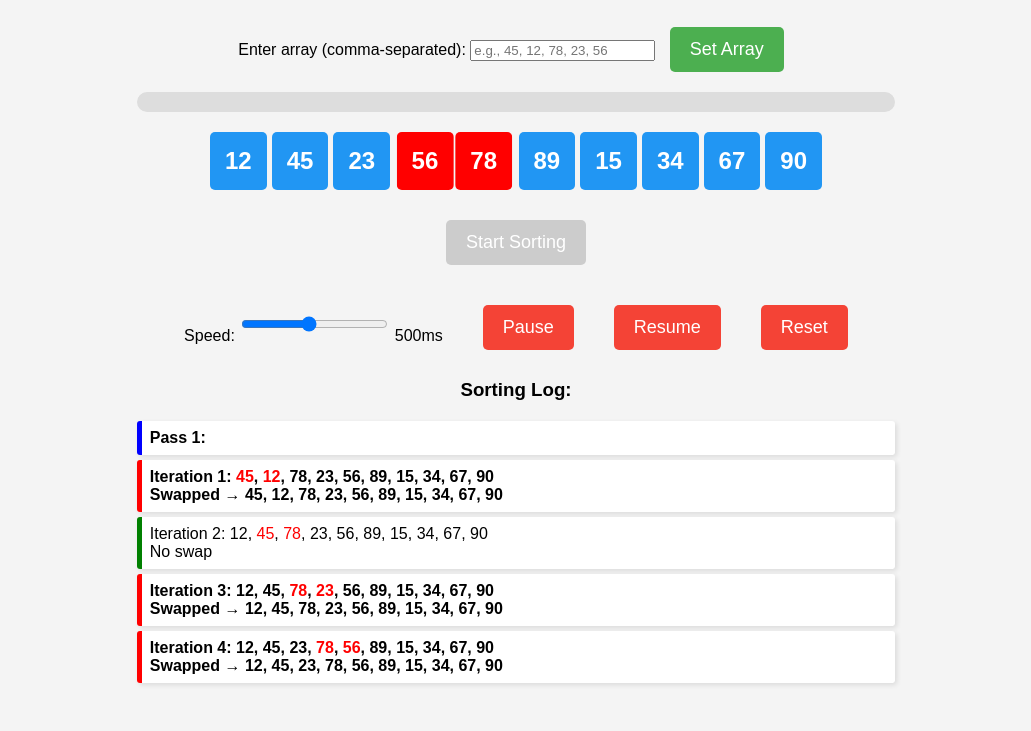
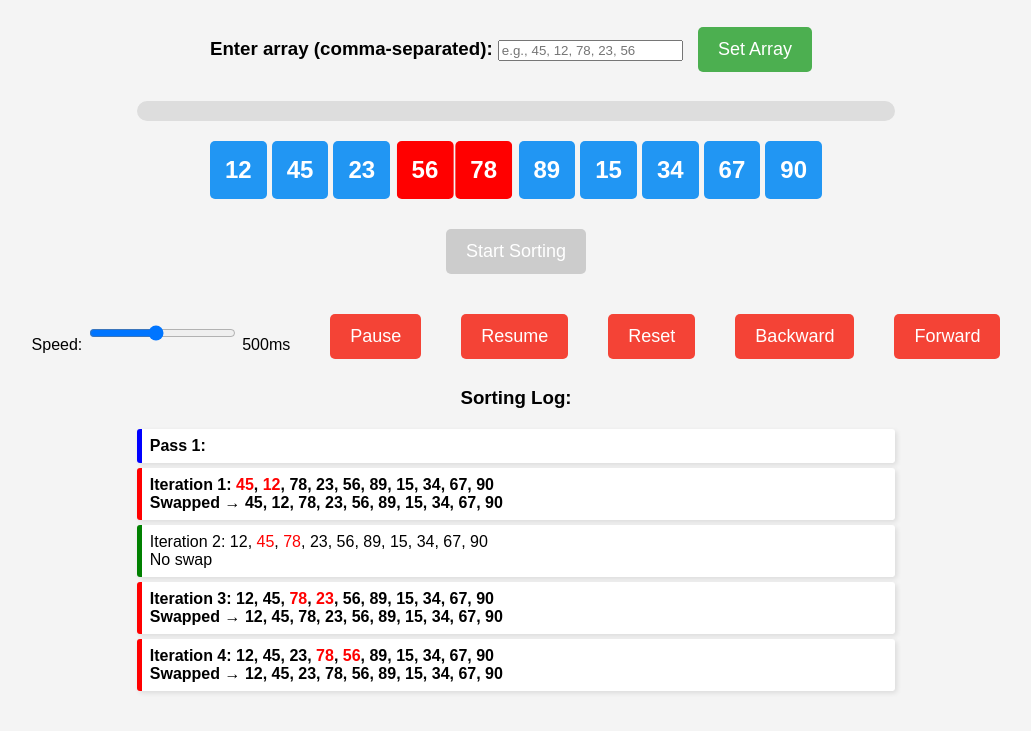
Before and after one commit to Jungeey/Algorithm-Visualizer, a plain HTML site: page bubble_sort.html in a window 1280 px wide. Both pictures are taken after a click on the button "Start Sorting". Shown: the part 51-782 px from the top of the page, without its empty margins (124-1155 px from the left). Drawn offline with Linux system fonts and the light colour scheme.

Commit message:
Update bubble_sort.html

```diff
--- a/bubble_sort.html
+++ b/bubble_sort.html
@@ -132,9 +132,11 @@
 
     <!-- Input for the user to enter the array -->
     <div>
-        <label for="array-input">Enter array (comma-separated):</label>
-        <input type="text" id="array-input" placeholder="e.g., 45, 12, 78, 23, 56">
-        <button onclick="updateArray()">Set Array</button>
+        <h3>
+            <label for="array-input">Enter array (comma-separated):</label>
+            <input type="text" id="array-input" placeholder="e.g., 45, 12, 78, 23, 56">
+            <button onclick="updateArray()">Set Array</button>
+        </h3>
     </div>
 
     <div class="progress-bar">
@@ -152,6 +154,8 @@
         <button id="pause-button" onclick="pauseSorting()" disabled>Pause</button>
         <button id="resume-button" onclick="resumeSorting()" disabled>Resume</button>
         <button id="reset-button" onclick="resetSorting()">Reset</button>
+        <button id="backward-button" onclick="stepBackward()" disabled>Backward</button>
+        <button id="forward-button" onclick="stepForward()" disabled>Forward</button>
     </div>
 
     <h3>Sorting Log:</h3>
@@ -166,6 +170,8 @@
         const pauseButton = document.getElementById("pause-button");
         const resumeButton = document.getElementById("resume-button");
         const resetButton = document.getElementById("reset-button");
+        const backwardButton = document.getElementById("backward-button");
+        const forwardButton = document.getElementById("forward-button");
         const speedInput = document.getElementById("speed");
         const speedValue = document.getElementById("speed-value");
         const arrayInput = document.getElementById("array-input");
@@ -178,6 +184,8 @@
         let len = array.length;
         let currentPass = 0;
         let currentIteration = 0;
+        let history = [];
+        let isitForward = false;
 
         // Update speed value display
         speedInput.addEventListener('input', () => {
@@ -249,7 +257,7 @@
 
         async function bubbleSort() {
             for (let pass = currentPass; pass < len - 1; pass++) {
-                if (currentIteration === 0) {
+                if (!paused && currentIteration === 0) {
                     logMessage(`<b>Pass ${pass + 1}:</b>`);
                 }
 
@@ -261,12 +269,11 @@
                         return;
                     }
 
-                    // Highlighting the elements being compared
+                    history.push([...array]); // Save history for step-backward
+
                     let highlightIndices = [iteration, iteration + 1];
                     displayArray(highlightIndices, len - pass);
 
-                    // Updating the log with the highlighted elements
-                    let beforeSwap = [...array];
                     if (array[iteration] > array[iteration + 1]) {
                         logMessage(`Iteration ${iteration + 1}: ${array.map((num, idx) => idx === iteration || idx === iteration + 1 ? `<span style="color:red;">${num}</span>` : num).join(", ")} <br><b>Swapped → ${array.join(", ")}</b>`, "log-swap");
                         await swapElements(iteration, iteration + 1);
@@ -275,15 +282,18 @@
                     }
 
                     await new Promise(resolve => setTimeout(resolve, sortSpeed));
+
+                    if (isitForward) {
+                        isitForward = false;
+                        pauseSorting();
+                    }
                 }
                 currentIteration = 0;
                 progressBar.style.width = ((pass + 1) / (len - 1)) * 100 + "%";
             }
 
             logMessage(`<b>Final sorted array:</b> ${array.join(", ")}`);
-
-            // Mark the entire array as green for final sorted state
-            displayArray([], len - 1, true); // Pass the finalSort flag as true to turn the array green
+            displayArray([], len - 1, true);
             disableAllButtonsExceptStart();
         }
 
@@ -291,6 +301,8 @@
             pauseButton.disabled = true;
             resumeButton.disabled = true;
             resetButton.disabled = true;
+            backwardButton.disabled = true;
+            forwardButton.disabled = true;
             startButton.disabled = false; // Enable Start Sorting button
         }
 
@@ -300,18 +312,23 @@
             currentPass = 0;
             currentIteration = 0;
             logContainer.innerHTML = ""; // Clear logs
+            history = []; // Clear history
             bubbleSort();
             startButton.disabled = true;
             progressBar.style.width = "0%"; // Correct way to set the progress bar to 0%
             pauseButton.disabled = false;
             resumeButton.disabled = true;
             resetButton.disabled = false;
+            backwardButton.disabled = true;
+            forwardButton.disabled = true;
         }
 
         function pauseSorting() {
             paused = true;
             pauseButton.disabled = true;
             resumeButton.disabled = false;
+            backwardButton.disabled = false;
+            forwardButton.disabled = false;
         }
 
         function resumeSorting() {
@@ -323,6 +340,8 @@
             bubbleSort();
             resumeButton.disabled = true;
             pauseButton.disabled = false;
+            backwardButton.disabled = true;
+            forwardButton.disabled = true;
         }
 
         function resetSorting() {
@@ -338,6 +357,23 @@
             disableAllButtonsExceptStart();
         }
 
+        function stepBackward() {
+            if (history.length > 1) {
+                history.pop(); // Remove the current state
+                array = [...history[history.length - 1]]; // Go back to the previous state
+                displayArray();
+            }
+        }
+
+        function stepForward() {
+            if (!paused) return; // Only step forward when paused
+            if (currentPass < len - 1 && currentIteration < len - currentPass - 1) {
+                isitForward = true;
+                resumeSorting();
+            }
+        }
+
+
         displayArray();
     </script>
 </body>
```
